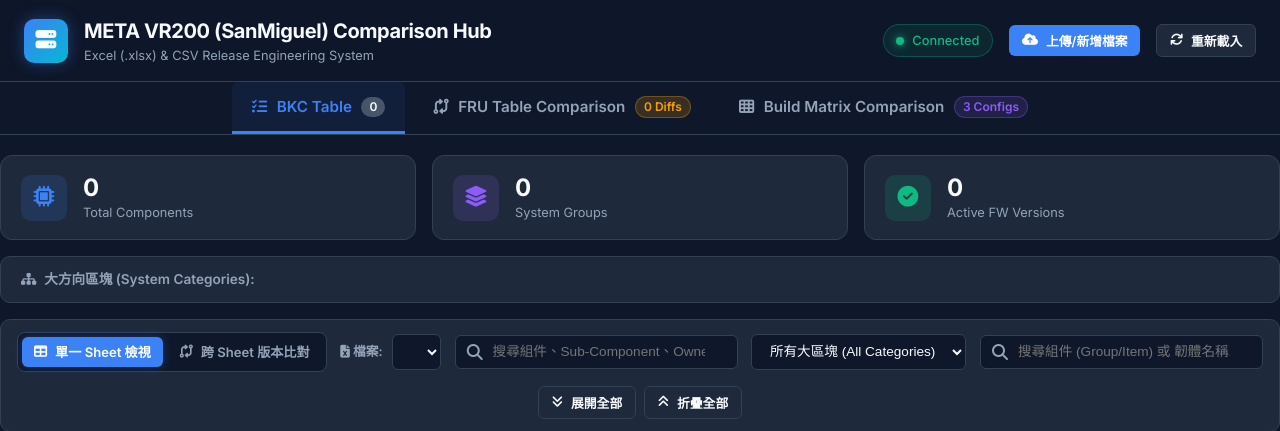
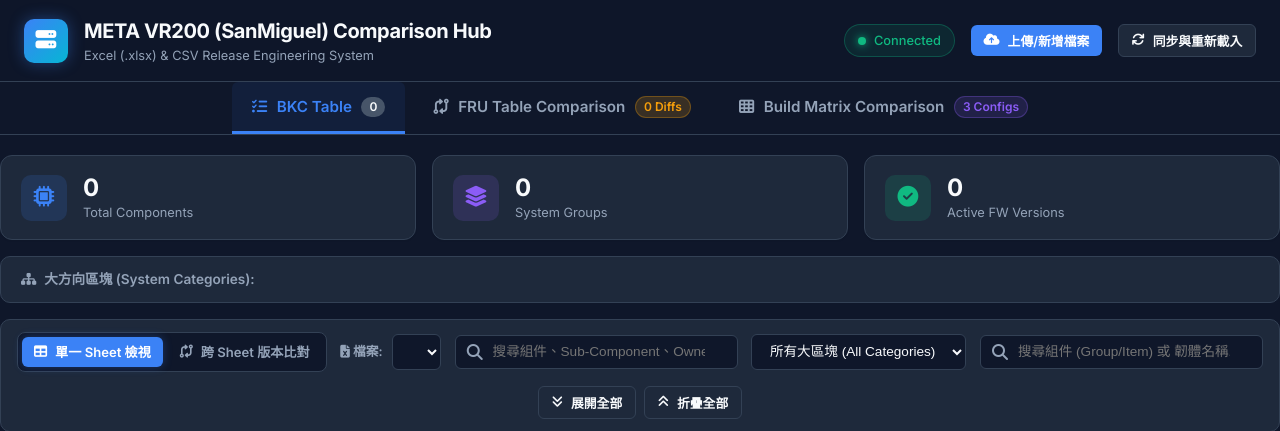
Before and after one commit to XavierH1558/META_BOM_FRU_FW_ComparesionTable, a Flask app: page / in a window 1280 px wide. Shown: the top 431 px of the page. Run offline with Flask 3, Linux system fonts and the light colour scheme; lists and menus that the app fills with data are empty.

Commit message:
feat: Connect top-right reload button to trigger Google Drive sync and reload page data

```diff
--- a/static/js/main.js
+++ b/static/js/main.js
@@ -82,8 +82,16 @@ function initTabs() {
 
 // Event Listeners for Filters & Controls
 function initEventListeners() {
-    document.getElementById('btn-refresh').addEventListener('click', () => {
-        fetchAllData();
+    document.getElementById('btn-refresh').addEventListener('click', async () => {
+        showLoading('正在連線 Google Drive 同步最新檔案...', 'Connecting to Google Drive & downloading updated files');
+        try {
+            await fetch('/api/sync-gdrive');
+        } catch (err) {
+            console.warn('GDrive sync trigger warning:', err);
+        } finally {
+            await fetchAllData();
+            hideLoading();
+        }
     });
 
     // BKC Mode Switching (Single vs Compare)
--- a/templates/index.html
+++ b/templates/index.html
@@ -35,8 +35,8 @@
                 <button class="btn btn-primary btn-sm" id="btn-open-upload">
                     <i class="fa-solid fa-cloud-arrow-up"></i> 上傳/新增檔案
                 </button>
-                <button class="btn btn-secondary btn-sm" id="btn-refresh" title="Reload Data">
-                    <i class="fa-solid fa-arrows-rotate"></i> 重新載入
+                <button class="btn btn-secondary btn-sm" id="btn-refresh" title="同步 Google Drive 並重新載入數據">
+                    <i class="fa-solid fa-arrows-rotate"></i> 同步與重新載入
                 </button>
             </div>
         </div>
```
